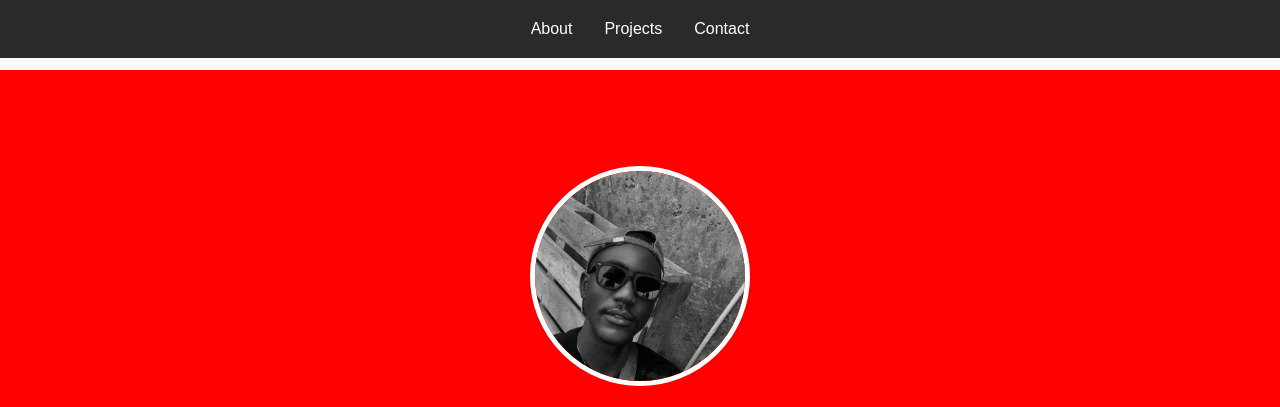
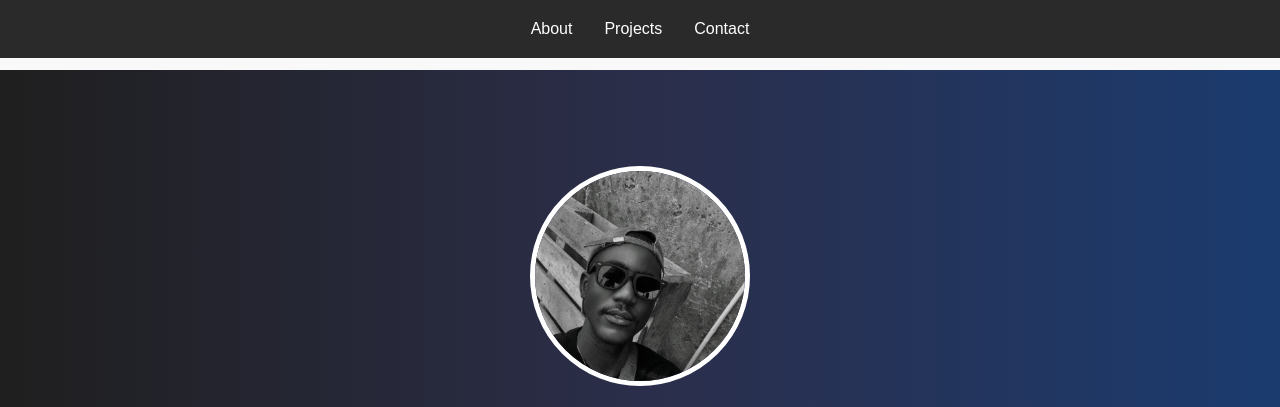
Before and after one commit to caesar0063/caesarportfolio, a plain HTML site: page index.html in a window 1280 px wide. Shown: the top 407 px of the page. Drawn offline with Linux system fonts and the light colour scheme.

Commit message:
Change header background to gradient and style updates
Updated header background to a gradient and improved overall styling.

```diff
--- a/index.html
+++ b/index.html
@@ -42,7 +42,7 @@
 
     /* Hero */
     header {
-      background: red;
+      background: linear-gradient(to right, #1f1f1f, #2b2e4a, #1b3b6f);
       color: #fff;
       text-align: center;
       padding: 6rem 2rem 4rem;
```
